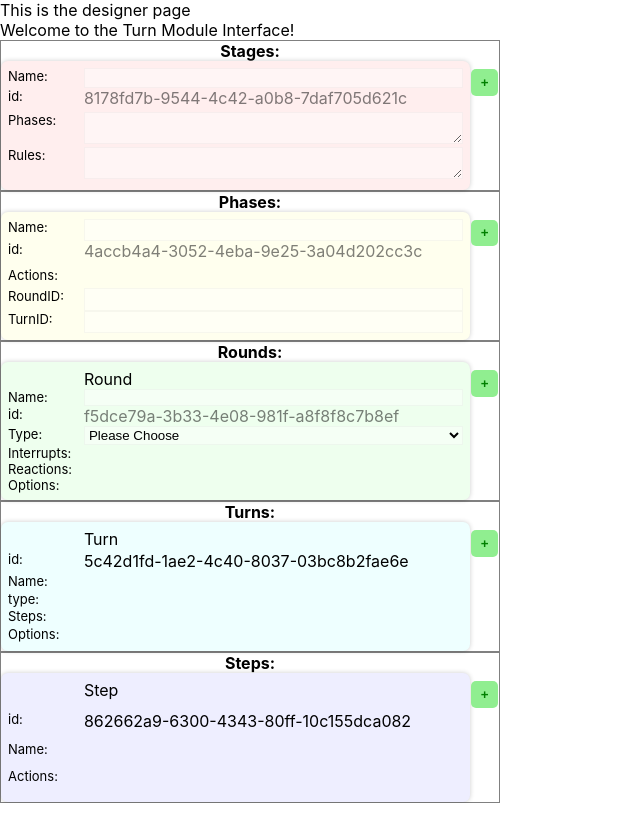
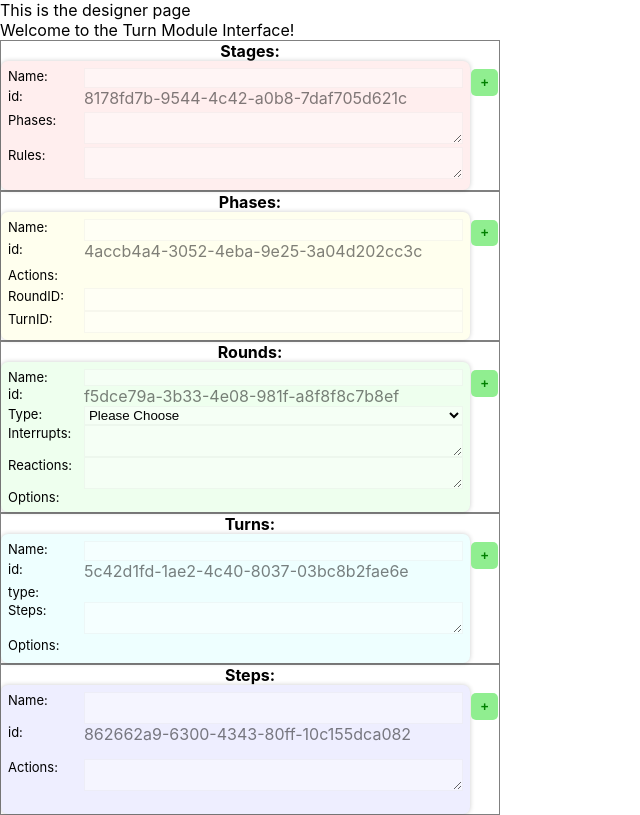
Before and after one commit to boardgameplayer74/Playtestr, a Next.js app: page /designer in a window 1280 px wide. Shown: the whole page, without its empty margins (0-640 px from the left). Built offline with nearby package versions, Linux system fonts and the light colour scheme.

Commit message:
finished TMI card formatting

```diff
--- a/components/TurnModule/drawRound.tsx
+++ b/components/TurnModule/drawRound.tsx
@@ -1,7 +1,8 @@
 import React from 'react';
 import flowEditor from './flowEditor';
 import { TurnModuleParams } from './index';
-import { camelToTitle } from '../../scripts/naming';
+import { capitalize, camelToTitle, phraseFormatter } from '../../scripts/naming';
+import TextareaAutosize from 'react-textarea-autosize';
 import css from './turnModule.module.css';
 
 /**
@@ -60,6 +61,19 @@ const ROUND_TYPES = {
   actionTurn: {},
 };
 
+// helper to handle change events
+function changer(
+  stateOf: TurnModuleParams,
+  flowPart: string,
+  row: number,
+  key: string,
+  value: string | number,
+) {
+  let things = JSON.parse(JSON.stringify(stateOf[flowPart]));
+  things[row][key] = value;
+  stateOf[`set${capitalize(flowPart)}`](things);
+}
+
 export function drawRound(
   stateOf: TurnModuleParams,
   round: Round,
@@ -68,15 +82,13 @@ export function drawRound(
   return (
   <div className={css.cardSleeve} key={`round-${row}`}>
     <div className={`${css.card} ${css.round}`}>
-      <div></div><div>Round</div>
       <label className={css.head}>Name:</label>
       <input
         className={css.body}
         value={round.name}
+        autoComplete="off"
         onChange={(evt: React.ChangeEvent<HTMLInputElement>)=>{
-          let rounds = JSON.parse(JSON.stringify(stateOf.rounds));
-          rounds[row].name = evt.target.value;
-          stateOf.setRounds(rounds);
+          stateOf.changer('rounds',row,'name',evt.target.value);
         }}
       />
       <label className={css.head}>id:</label>
@@ -86,22 +98,60 @@ export function drawRound(
         className={css.body}
         value={round.type}
         onChange={(evt: React.ChangeEvent<HTMLSelectElement>)=>{
-          let rounds = JSON.parse(JSON.stringify(stateOf.rounds));
-          rounds[row].type = evt.target.value;
-          stateOf.setRounds(rounds);
+          stateOf.changer('rounds',row,'type',evt.target.value);
         }}
       >
-        <option value="Please Choose">Please Choose</option>
-        {Object.keys(ROUND_TYPES).map(type=>{
-          return (<option value={type}>{camelToTitle(type)}</option>);
+        <option value="Please Choose" key={'round-00'}>Please Choose</option>
+        {Object.keys(ROUND_TYPES).map((type:string,index:number)=>{
+          return (<option value={type} key={`round-${index}`}>{camelToTitle(type)}</option>);
         })}
       </select>
 
       <label className={css.head}>Interrupts:</label>
-      <div className={css.body}>{round.interrupts.join(', ')}</div>
+      <TextareaAutosize
+        className={css.body}
+        minRows={2}
+        value={round.interruptFreeText}
+        onChange={(evt: React.ChangeEvent<HTMLTextAreaElement>)=>{
+          stateOf.changer('rounds',row,'interruptFreeText',evt.target.value);
+        }}
+        onKeyDown={(evt: React.KeyboardEvent<HTMLTextAreaElement>)=>{
+          if(evt.keyCode == 13) {
+            evt.preventDefault();
+            let interrupts = phraseFormatter(round.interruptFreeText);
+            stateOf.changer('rounds',row,'interrupts',interrupts);
+            stateOf.changer('rounds',row,'interruptFreeText',interrupts.join(', '));
+          }
+        }}
+        onBlur={()=>{
+          let interrupts = phraseFormatter(round.interruptFreeText);
+          stateOf.changer('rounds',row,'interrupts',interrupts);
+          stateOf.changer('rounds',row,'interruptFreeText',interrupts.join(', '));
+        }}
+      />
 
       <label className={css.head}>Reactions:</label>
-      <div className={css.body}>{round.reactions.join(', ')}</div>
+      <TextareaAutosize
+        className={css.body}
+        minRows={2}
+        value={round.reactionFreeText}
+        onChange={(evt: React.ChangeEvent<HTMLTextAreaElement>)=>{
+          stateOf.changer('rounds',row,'reactionFreeText',evt.target.value);
+        }}
+        onKeyDown={(evt: React.KeyboardEvent<HTMLTextAreaElement>)=>{
+          if(evt.keyCode == 13) {
+            evt.preventDefault();
+            let reactions = phraseFormatter(round.reactionFreeText);
+            stateOf.changer('rounds',row,'reactions',reactions);
+            stateOf.changer('rounds',row,'reactionFreeText',reactions.join(', '));
+          }
+        }}
+        onBlur={()=>{
+          let reactions = phraseFormatter(round.reactionFreeText);
+          stateOf.changer('rounds',row,'reactions',reactions);
+          stateOf.changer('rounds',row,'reactionFreeText',reactions.join(', '));
+        }}
+      />
 
       <label className={css.head}>Options:</label>
       <div className={css.body}></div>
--- a/components/TurnModule/drawStep.tsx
+++ b/components/TurnModule/drawStep.tsx
@@ -1,6 +1,8 @@
 import React from 'react';
 import flowEditor from './flowEditor';
 import { TurnModuleParams } from './index';
+import { phraseFormatter } from '../../scripts/naming';
+import TextareaAutosize from 'react-textarea-autosize';
 import css from './turnModule.module.css';
 
 /**
@@ -11,14 +13,16 @@ import css from './turnModule.module.css';
  * Some designers call steps "Sequential Phases" or sometimes even just phases.
  */
 export interface Step {
-  id: string;   // unique identifier for the Step, generated
-  name: string; // human friendly name for the Step, changeable
+  id: string;             // unique identifier for the Step, generated
+  name: string;           // human friendly name for the Step, changeable
+  actionFreeText;         // free text of action names
   actions: Array<string>; // a list of Actions permitted during the step
 }
 
 export const NEW_STEP = {
   id: '',
   name: '',
+  actionFreeText: '',
   actions: [],
 };
 
@@ -30,13 +34,39 @@ export function drawStep(
   return (
   <div className={css.cardSleeve} key={`step-${row}`}>
     <div className={`${css.card} ${css.step}`}>
-      <div></div><div>Step</div>
-      <div className={css.head}>id:</div>
-      <div className={css.body}>{step.id}</div>
-      <div className={css.head}>Name:</div>
-      <div className={css.body}>{step.name}</div>
-      <div className={css.head}>Actions:</div>
-      <div className={css.body}>{step.actions.join(', ')}</div>
+      <label className={css.head}>Name:</label>
+      <input
+        className={css.body}
+        value={step.name}
+        autoComplete="off"
+        onChange={(evt: React.ChangeEvent<HTMLInputElement>)=>{
+          stateOf.changer('steps',row,'name',evt.target.value);
+        }}
+      />
+      <label className={css.head}>id:</label>
+      <div className={css.identity}>{step.id}</div>
+      <label className={css.head}>Actions:</label>
+      <TextareaAutosize
+        className={css.body}
+        minRows={2}
+        value={step.actionFreeText}
+        onChange={(evt: React.ChangeEvent<HTMLTextAreaElement>)=>{
+          stateOf.changer('steps',row,'actionFreeText',evt.target.value);
+        }}
+        onKeyDown={(evt: React.KeyboardEvent<HTMLTextAreaElement>)=>{
+          if(evt.keyCode == 13) {
+            evt.preventDefault();
+            let actions = phraseFormatter(step.actionFreeText);
+            stateOf.changer('steps',row,'actions',actions);
+            stateOf.changer('steps',row,'actionFreeText',actions.join(', '));
+          }
+        }}
+        onBlur={()=>{
+          let actions = phraseFormatter(step.actionFreeText);
+          stateOf.changer('steps',row,'actions',actions);
+          stateOf.changer('steps',row,'actionFreeText',actions.join(', '));
+        }}
+      />
     </div>
     {flowEditor(stateOf,'step',row)}
   </div>
--- a/components/TurnModule/drawTurn.tsx
+++ b/components/TurnModule/drawTurn.tsx
@@ -1,6 +1,8 @@
 import React from 'react';
 import flowEditor from './flowEditor';
 import { TurnModuleParams } from './index';
+import { phraseFormatter } from '../../scripts/naming';
+import TextareaAutosize from 'react-textarea-autosize';
 import css from './turnModule.module.css';
 
 /**
@@ -32,17 +34,19 @@ interface TurnOption {
  * Turns are pre-defined structures that are selected by the designer
  */
 export interface Turn {
-  id: string;                   // unique identifer for turn, generated
-  name: string;                 // human friendly name for the turn
-  type: string;                 // one of a pre-defined list of Turn types
-  steps: Array<string>;         // list of steps taken within a Turn
-  options: Array<TurnOption>;   // list of options used with this turn
+  id: string;                 // unique identifer for turn, generated
+  name: string;               // human friendly name for the turn
+  type: string;               // one of a pre-defined list of Turn types
+  stepFreeText: string;       // free text of step names
+  steps: Array<string>;       // list of steps taken within a Turn
+  options: Array<TurnOption>; // list of options used with this turn
 }
 
 export const NEW_TURN = {
   id: '',
   name: '',
   type: '',
+  stepFreeText: '',
   steps: [],
   options: [],
 };
@@ -55,16 +59,42 @@ export function drawTurn(
   return (
   <div className={css.cardSleeve} key={`turn-${row}`}>
     <div className={`${css.card} ${css.turn}`}>
-      <div></div><div>Turn</div>
-      <div className={css.head}>id:</div>
-      <div className={css.body}>{turn.id}</div>
-      <div className={css.head}>Name:</div>
-      <div className={css.body}>{turn.name}</div>
-      <div className={css.head}>type:</div>
+      <label className={css.head}>Name:</label>
+      <input
+        className={css.body}
+        value={turn.name}
+        autoComplete="off"
+        onChange={(evt: React.ChangeEvent<HTMLInputElement>)=>{
+          stateOf.changer('turns',row,'name',evt.target.value);
+        }}
+      />
+      <label className={css.head}>id:</label>
+      <div className={css.identity}>{turn.id}</div>
+      <label className={css.head}>type:</label>
       <div className={css.body}>{turn.type}</div>
-      <div className={css.head}>Steps:</div>
-      <div className={css.body}>{turn.steps.join(', ')}</div>
-      <div className={css.head}>Options:</div>
+      <label className={css.head}>Steps:</label>
+      <TextareaAutosize
+        className={css.body}
+        minRows={2}
+        value={turn.stepFreeText}
+        onChange={(evt: React.ChangeEvent<HTMLTextAreaElement>)=>{
+          stateOf.changer('turns',row,'stepFreeText',evt.target.value);
+        }}
+        onKeyDown={(evt: React.KeyboardEvent<HTMLTextAreaElement>)=>{
+          if(evt.keyCode == 13) {
+            evt.preventDefault();
+            let steps = phraseFormatter(turn.stepFreeText);
+            stateOf.changer('turns',row,'steps',steps);
+            stateOf.changer('turns',row,'stepFreeText',steps.join(', '));
+          }
+        }}
+        onBlur={()=>{
+          let steps = phraseFormatter(turn.stepFreeText);
+          stateOf.changer('turns',row,'steps',steps);
+          stateOf.changer('turns',row,'stepFreeText',steps.join(', '));
+        }}
+      />
+      <label className={css.head}>Options:</label>
       <div className={css.body}>{turn.options}</div>
     </div>
     {flowEditor(stateOf,'turn',row)}
--- a/components/TurnModule/index.tsx
+++ b/components/TurnModule/index.tsx
@@ -87,6 +87,7 @@ export interface TurnModuleParams {
   remove: Function,
   moveUp: Function,
   moveDown: Function,
+  changer: Function,
 }
 
 /**
@@ -223,6 +224,18 @@ export function TurnModuleState(){
         return reject(`${thingType} is not an approved flow mechanism`);
       });
     },
+
+    // allows us to change individual parameters of a flowPart
+    changer: (
+      flowPart: string,
+      row: number,
+      key: string,
+      value: string | number | Array<string> | Array<number>,
+    ) => {
+      let things = JSON.parse(JSON.stringify(stateOf[flowPart]));
+      things[row][key] = value;
+      stateOf[`set${capitalize(flowPart)}`](things);
+    },
   };
 
   // send that state object back
```
Also changed, not shown: components/TurnModule/drawPhase.tsx (+4 -9 lines), components/TurnModule/drawStage.tsx (+27 -27 lines).
